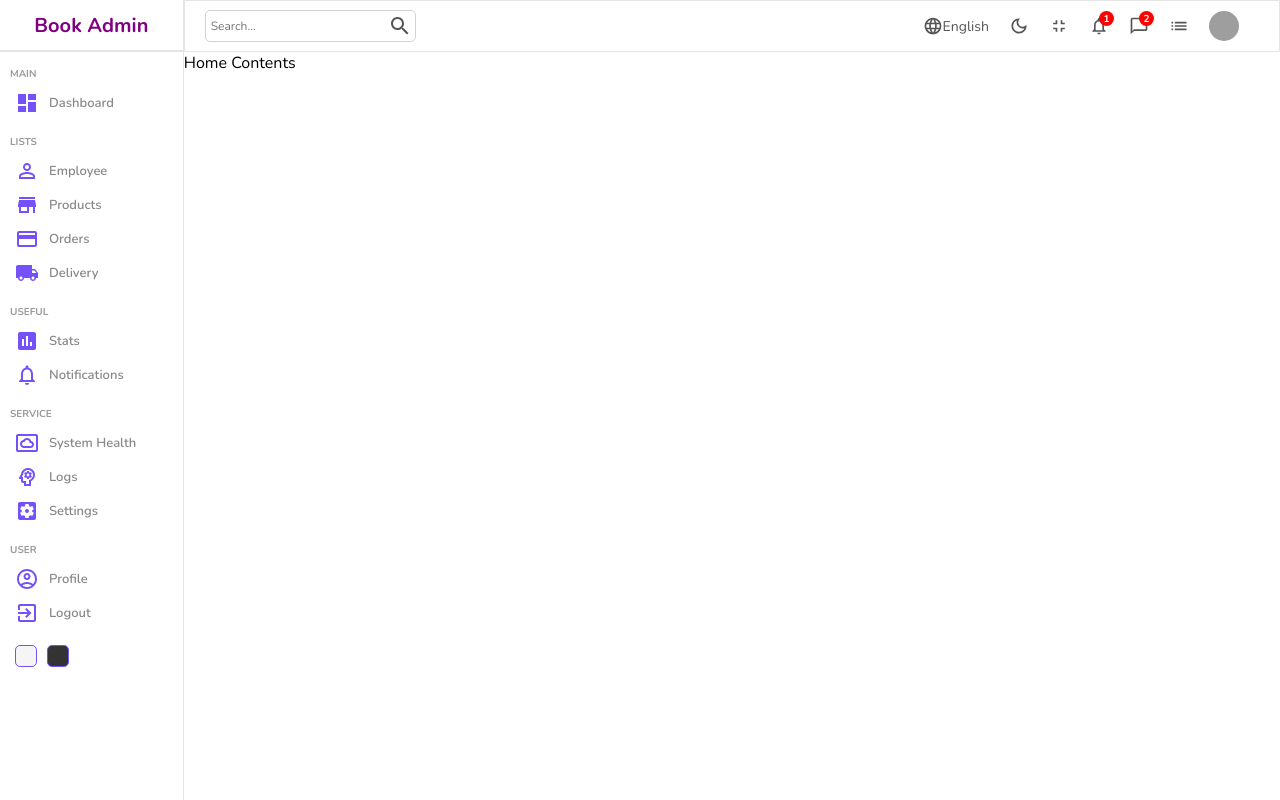
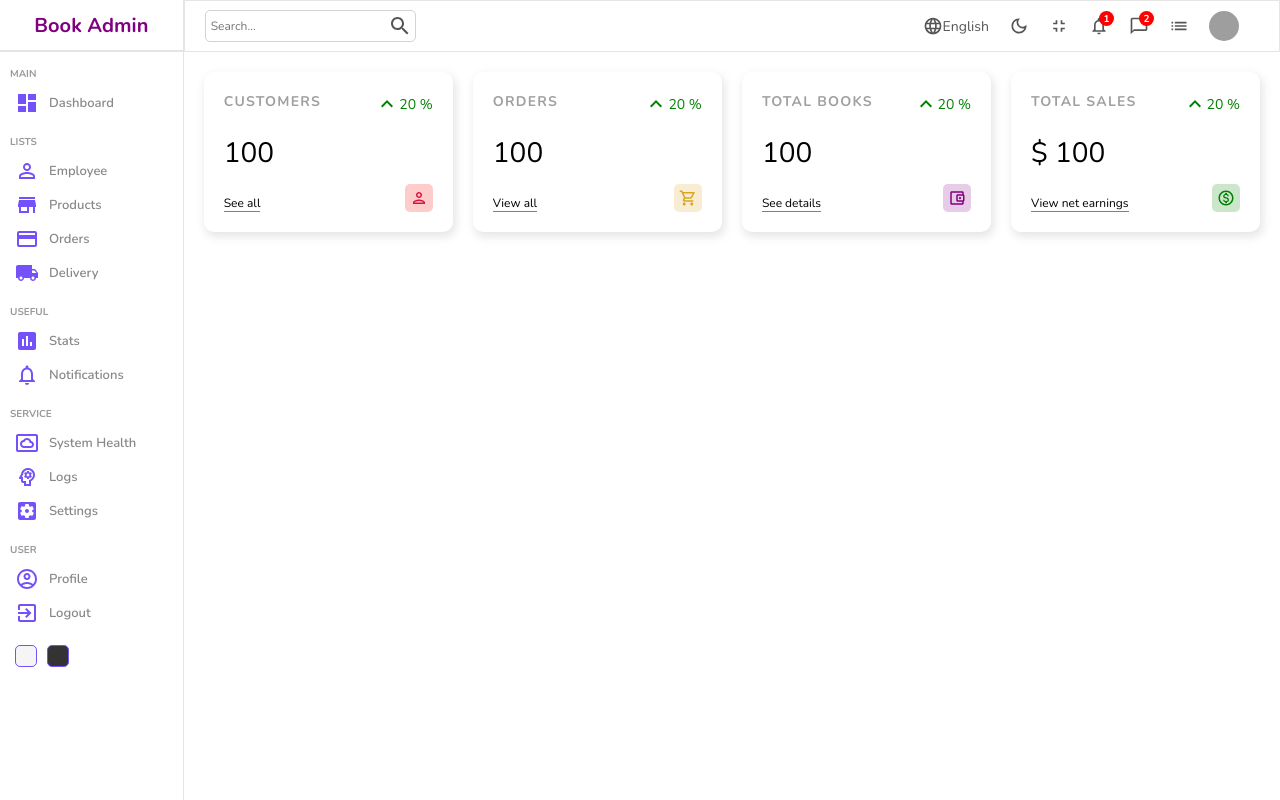
Before and after one commit to theisaachome/lumbini-book-club-admin, a React (Create React App) app: page / in a window 1280 px wide. Built offline with nearby package versions, Linux system fonts and the light colour scheme; grey boxes are pictures that could not be loaded.

Commit message:
dashboard home

```diff
--- /dev/null
+++ b/src/components/widget/index.jsx
@@ -0,0 +1,102 @@
+import "./widget.scss";
+import KeyboardArrowUpIcon from "@mui/icons-material/KeyboardArrowUp";
+import PersonOutlinedIcon from "@mui/icons-material/PersonOutlined";
+import AccountBalanceWalletOutlinedIcon from "@mui/icons-material/AccountBalanceWalletOutlined";
+import ShoppingCartOutlinedIcon from "@mui/icons-material/ShoppingCartOutlined";
+import MonetizationOnOutlinedIcon from "@mui/icons-material/MonetizationOnOutlined";
+
+const Widget = ({type}) => {
+    let data;
+
+  //temporary
+  const amount = 100;
+  const diff = 20;
+
+  switch (type) {
+    case "Customers":
+      data = {
+        title: "Customers",
+        isMoney: false,
+        link: "See all",
+        icon: (
+          <PersonOutlinedIcon
+            className="icon"
+            style={{
+              color: "crimson",
+              backgroundColor: "rgba(255, 0, 0, 0.2)",
+            }}
+          />
+        ),
+      };
+      break;
+    case "Orders":
+      data = {
+        title: "Orders",
+        isMoney: false,
+        link: "View all",
+        icon: (
+          <ShoppingCartOutlinedIcon
+            className="icon"
+            style={{
+              backgroundColor: "rgba(218, 165, 32, 0.2)",
+              color: "goldenrod",
+            }}
+          />
+        ),
+      };
+      break;
+    case "Total Sales":
+      data = {
+        title: "Total Sales",
+        isMoney: true,
+        link: "View net earnings",
+        icon: (
+          <MonetizationOnOutlinedIcon
+            className="icon"
+            style={{ backgroundColor: "rgba(0, 128, 0, 0.2)", color: "green" }}
+          />
+        ),
+      };
+      break;
+    case "Total Books":
+      data = {
+        title: "Total Books",
+        isMoney: false,
+        link: "See details",
+        icon: (
+          <AccountBalanceWalletOutlinedIcon
+            className="icon"
+            style={{
+              backgroundColor: "rgba(128, 0, 128, 0.2)",
+              color: "purple",
+            }}
+          />
+        ),
+      };
+      break;
+    default:
+      break;
+  }
+
+
+  return (
+    <div className="widget">
+      <div className="left">
+        <span className="title">{data.title}</span>
+        <span className="counter">
+          {data.isMoney && "$"} {amount}
+        </span>
+        <span className="link">{data.link}</span>
+      </div>
+      <div className="right">
+        <div className="percentage positive">
+          <KeyboardArrowUpIcon />
+          {diff} %
+        </div>
+        {data.icon}
+      </div>
+    </div>
+  )
+}
+
+export default Widget
--- /dev/null
+++ b/src/components/widget/widget.scss
@@ -0,0 +1,49 @@
+.widget {
+  display: flex;
+  justify-content: space-between;
+  flex: 1;
+  box-shadow: 2px 4px 8px 1px rgba(201, 201, 201, 0.47);
+  padding: 20px;
+  border-radius: 10px;
+  height: 7.5rem;
+  .left,
+  .right {
+    display: flex;
+    flex-direction: column;
+    justify-content: space-between;
+    .title {
+      font-size: 0.875rem;
+      font-weight: bold;
+      color: rgb(160, 160, 160);
+      text-transform: uppercase;
+      letter-spacing: 1.2px;
+    }
+    .counter {
+      font-size: 1.75rem;
+      font-weight: 300;
+    }
+    .link {
+      width: max-content;
+      font-size: 12px;
+      border-bottom: 1px solid grey;
+      cursor: pointer;
+    }
+    .percentage{
+        display: flex;
+        align-items: center;
+        font-size: .875rem;
+        &.positive{
+            color: green;
+        }
+        &.negative{
+            color: red;
+        }
+    }
+    .icon{
+        font-size: 1.125rem;
+        padding: 5px;
+        border-radius: 5px;
+        align-self: flex-end;
+    }
+  }
+}
--- a/src/pages/home/Home.jsx
+++ b/src/pages/home/Home.jsx
@@ -2,13 +2,19 @@ import React from 'react'
 import Sidebar from '../../components/sidebar';
 import Navbar from "../../components/navbar";
 import  "./home.scss";
+import Widget from '../../components/widget';
 const Home = () => {
   return (
     <div className='home'>
       <Sidebar/>
       <div className="homeContainer">
         <Navbar/>
-        Home Contents
+        <div className="widgets">
+          <Widget type="Customers"/>
+          <Widget type="Orders"/>
+          <Widget type="Total Books"/>
+          <Widget type="Total Sales"/>
+        </div>
       </div>
     </div>
   )
--- a/src/pages/home/home.scss
+++ b/src/pages/home/home.scss
@@ -3,4 +3,9 @@
     .homeContainer{
         flex: 6;
     }
+    .widgets{
+        display: flex;
+        padding: 20px;
+        gap: 1.25rem;
+    }
 }
```
Also changed, not shown: src/components/chart/Index.js (added, +9 -0 lines), src/components/featured/index.js (added, +9 -0 lines), src/components/chart/Chart.scss (added), src/components/featured/Featured.scss (added).
